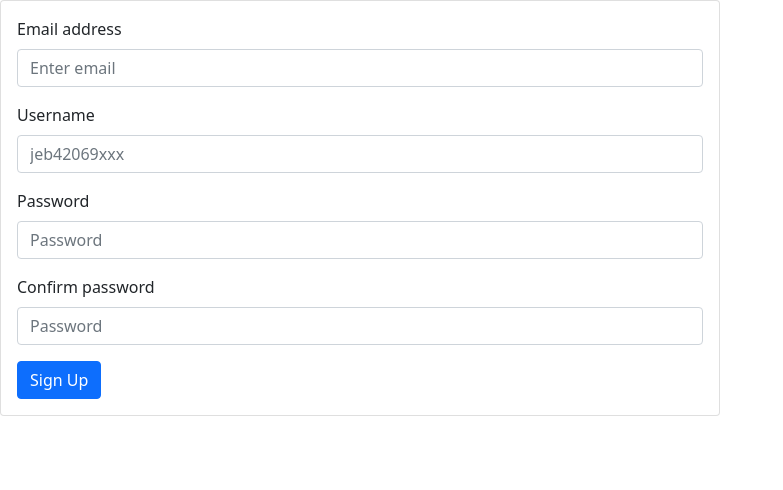
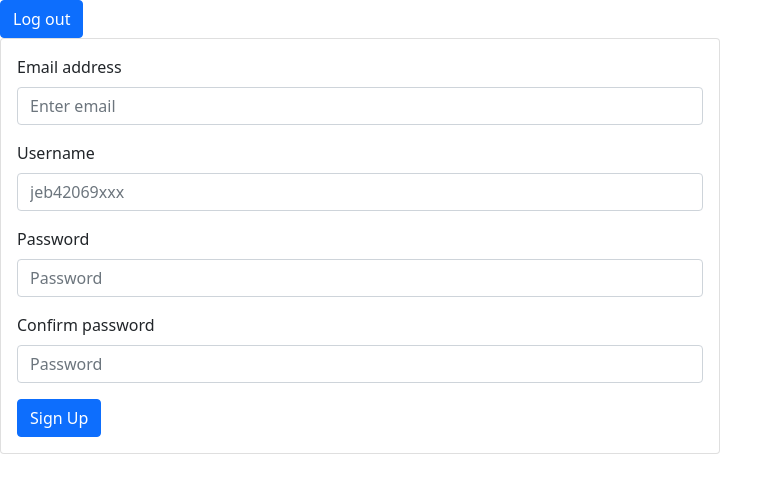
Before and after one commit to grau-maus/lotc, a React (Create React App) app in the folder frontend/: page / in a window 1280 px wide. Shown: the top 490 px of the page, without its empty margins (0-783 px from the left). Built offline with nearby package versions, Linux system fonts and the light colour scheme; no server answers.

Commit message:
add logout button.

```diff
--- a/frontend/src/App.js
+++ b/frontend/src/App.js
@@ -3,6 +3,7 @@ import { useDispatch } from "react-redux";
 import 'bootstrap/dist/css/bootstrap.min.css';
 import * as sessionActions from "./store/session";
 import SignupForm from "./components/SignupForm";
+import LogOut from "./components/Buttons/LogOut";
 
 function App() {
   const dispatch = useDispatch();
@@ -14,6 +15,7 @@ function App() {
 
   return (
     <>
+      <LogOut />
       <SignupForm />
     </>
   );
--- /dev/null
+++ b/frontend/src/components/Buttons/LogOut.js
@@ -0,0 +1,23 @@
+import { useDispatch } from "react-redux";
+import { Redirect } from "react-router-dom";
+import { Button } from "react-bootstrap";
+import { logout } from "../../store/session";
+
+function LogOut() {
+  const dispatch = useDispatch();
+
+  const handleLogout = () => {
+    dispatch(logout());
+    return <Redirect to="/" />;
+  };
+
+  return (
+    <Button
+      onClick={handleLogout}
+    >
+      Log out
+    </Button>
+  );
+}
+
+export default LogOut;
--- a/frontend/src/components/SignupForm/index.js
+++ b/frontend/src/components/SignupForm/index.js
@@ -35,21 +35,26 @@ function SignupForm() {
     };
 
     if (password === confirmPassword) {
-      console.log(errors)
       if (!FEsignupValidation(validationInfo)) return;
 
       setErrors(initInvalidErrorMap);
       dispatch(sessionActions.signup(validationInfo))
+        .then(() => {
+          setEmail("");
+          setUsername("");
+          setPassword("");
+          setConfirmPassword("");
+        })
         .catch(async (res) => {
           const data = await res.json();
 
-          BEsignupValidation({
-            BEErrors: data.errors,
-            setErrors
-          });
-          console.log(data);
+          if (data && data.errors.length) {
+            BEsignupValidation({
+              BEErrors: data.errors,
+              setErrors
+            });
+          }
         });
-
     } else {
       FEsignupValidation(validationInfo);
       setErrors((errors) => ({
```
